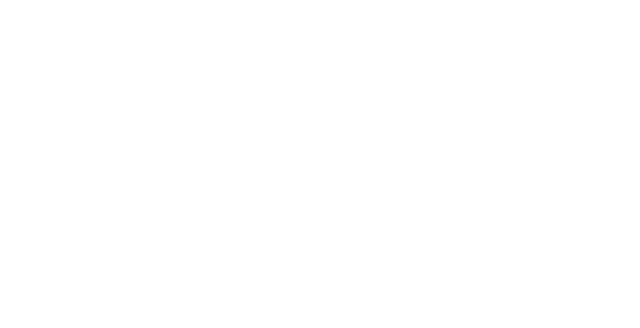
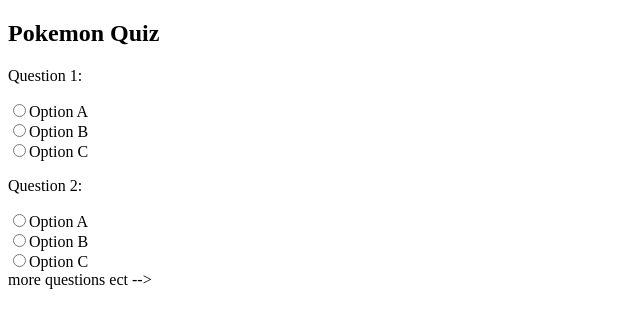
Before and after one commit to KhepriSol/bootcamp-quiz, a plain HTML site: page dist/index.html in a window 1280 px wide. Shown: the whole page, without its empty margins (0-640 px from the left). Drawn offline with Linux system fonts and the light colour scheme.

Commit message:
created the questions form
added inputs for multiple choice questions

```diff
--- a/dist/index.html
+++ b/dist/index.html
@@ -7,6 +7,17 @@
     <title>Document</title>
 </head>
 <body>
-
+    <form id="Java Quiz">
+        <h2>Pokemon Quiz</h2>
+        <p>Question 1:</p>
+        <input type="radio" name="question1" value="A">Option A<br>
+        <input type="radio" name="question1" value="B">Option B<br>
+        <input type="radio" name="question1" value="C">Option C<br>
+        <p>Question 2:</p>
+        <input type="radio" name="question2" value="A">Option A<br>
+        <input type="radio" name="question2" value="B">Option B<br>
+        <input type="radio" name="question2" value="C">Option C<br>
+        <!--> more questions ect -->
+    </form>
 </body>
 </html>
```
Also changed, not shown: index.html (+12 -1 lines).
